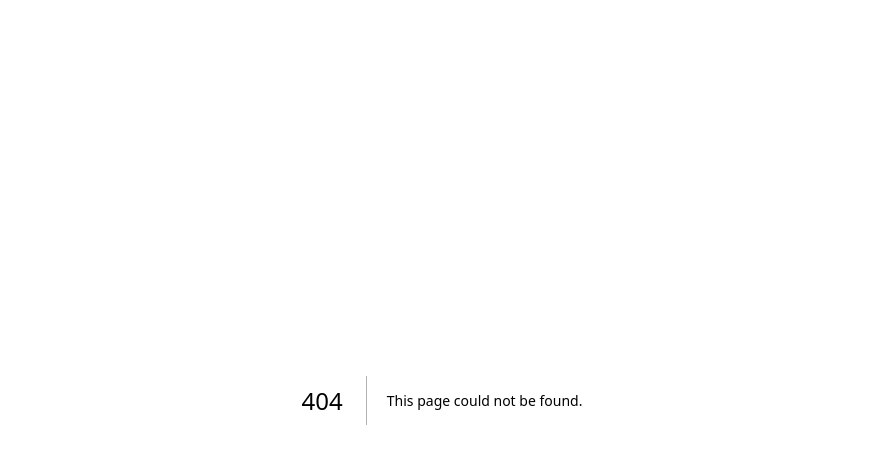
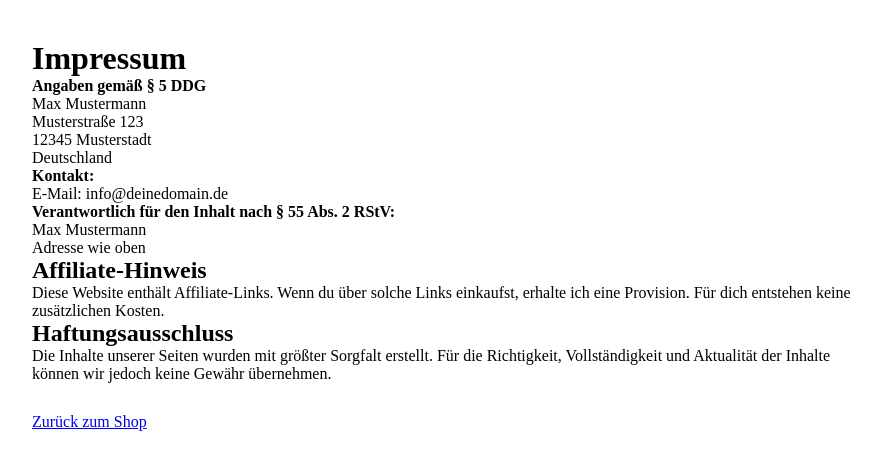
Before and after one commit to powersparfuchsdeals-ship-it/powersparfuchsdeals, a Next.js app: page /impressum in a window 1280 px wide. Before the commit this address had no page. Shown: the top 470 px of the page, without its empty margins (198-1079 px from the left). Built offline with nearby package versions, Linux system fonts and the light colour scheme.

Commit message:
Create impressum.js

```diff
--- /dev/null
+++ b/pages/impressum.js
@@ -0,0 +1,46 @@
+import Link from "next/link";
+
+export default function Impressum() {
+  return (
+    <div style={{ maxWidth: 900, margin: "0 auto", padding: "40px" }}>
+      <h1>Impressum</h1>
+
+      <p><strong>Angaben gemäß § 5 DDG</strong></p>
+
+      <p>
+        Max Mustermann<br />
+        Musterstraße 123<br />
+        12345 Musterstadt<br />
+        Deutschland
+      </p>
+
+      <p>
+        <strong>Kontakt:</strong><br />
+        E-Mail: info@deinedomain.de
+      </p>
+
+      <p>
+        <strong>Verantwortlich für den Inhalt nach § 55 Abs. 2 RStV:</strong><br />
+        Max Mustermann<br />
+        Adresse wie oben
+      </p>
+
+      <h2>Affiliate-Hinweis</h2>
+      <p>
+        Diese Website enthält Affiliate-Links. Wenn du über solche Links einkaufst,
+        erhalte ich eine Provision. Für dich entstehen keine zusätzlichen Kosten.
+      </p>
+
+      <h2>Haftungsausschluss</h2>
+      <p>
+        Die Inhalte unserer Seiten wurden mit größter Sorgfalt erstellt. Für die
+        Richtigkeit, Vollständigkeit und Aktualität der Inhalte können wir jedoch
+        keine Gewähr übernehmen.
+      </p>
+
+      <p style={{ marginTop: 30 }}>
+        <Link href="/">Zurück zum Shop</Link>
+      </p>
+    </div>
+  );
+}
```
